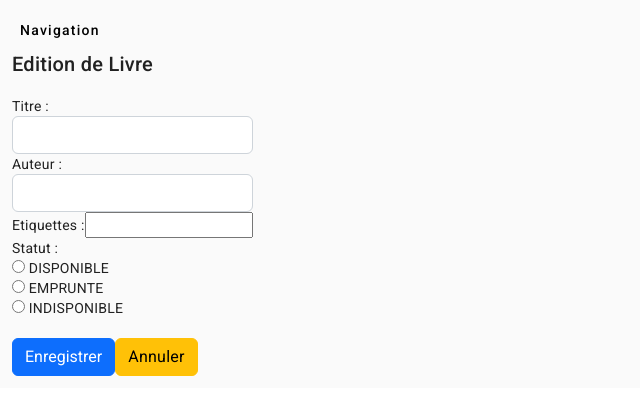
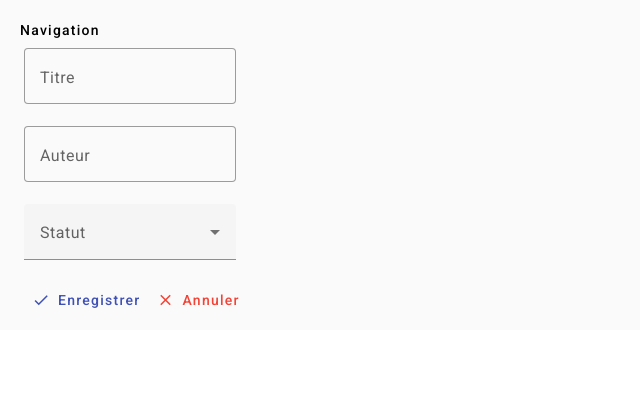
Before and after one commit to Francois-Thiebert/BibliothequeAngular, an Angular app in the folder projetBibliothequeAngular/: page /livre/add in a window 1280 px wide. Shown: the top 414 px of the page, without its empty margins (0-640 px from the left). Built offline with nearby package versions, Linux system fonts and the light colour scheme.

Commit message:
Ajout de Material sur les components de liste et d'édition de livres

```diff
--- a/projetBibliothequeAngular/src/app/components/livre/edit-livre/edit-livre.component.html
+++ b/projetBibliothequeAngular/src/app/components/livre/edit-livre/edit-livre.component.html
@@ -1,33 +1,38 @@
-<h2>Edition de Livre</h2>
-
-<div>
+<div class="container">
   <div>
-    <label for="titre">Titre :</label>
-    <input type="titre" [(ngModel)]="livre.titre" class="form-control">
+    <mat-form-field appearance="outline" >
+      <mat-label>Titre</mat-label>
+      <input matInput placeholder="Titre" [(ngModel)]="livre.titre">
+    </mat-form-field>
   </div>
   <div>
-    <label for="auteur">Auteur :</label>
-    <input type="auteur" [(ngModel)]="livre.auteur" class="form-control">
+    <mat-form-field appearance="outline">
+      <mat-label>Auteur</mat-label>
+      <input matInput placeholder="Auteur" [(ngModel)]="livre.auteur">
+    </mat-form-field>
   </div>
-  <div>
+
+  <!-- <div>
     <label for="etiquettes">Etiquettes :</label>
     <input type="etiquettes" [(ngModel)]="livre.etiquettes">
+  </div> -->
+
+
+  <div>
+    <mat-form-field appearance="fill">
+      <mat-label>Statut</mat-label>
+      <mat-select  placeholder="Statut" [(ngModel)]="livre.statut">
+        <mat-option *ngFor="let statut of statuts" [value]='statut'> {{ statut }} </mat-option>
+      </mat-select>
+    </mat-form-field>
+
   </div>
-  <div>
-    <label for="statut">Statut : </label>
 
-    <div *ngFor="let statut of statuts">
-      <label for="{{statut}}">
-        <input id="{{statut}}" [value]='statut' type="radio" name="statuts" [(ngModel)]="livre.statut">
-        {{statut}}
-      </label>
-    </div>
-    <br>
-  </div>
   <div class="form-group">
-    <button (click)="save()" class="btn btn-primary">
-      Enregistrer
+    <button mat-button color="primary" (click)="save()">
+      <mat-icon>done</mat-icon> Enregistrer
     </button>
-    <a routerLink="/livres" class="btn btn-warning">Annuler</a>
+    <a routerLink="/livres" mat-button color="warn">
+      <mat-icon>clear</mat-icon>Annuler</a>
   </div>
 </div>
--- a/projetBibliothequeAngular/src/app/components/livre/liste-livres/liste-livres.component.html
+++ b/projetBibliothequeAngular/src/app/components/livre/liste-livres/liste-livres.component.html
@@ -1,18 +1,18 @@
-
-<table class ="table">
+<div class="container rounded">
+  <table class ="table table-hover table-striped">
     <thead>
-    <tr>
-      <th>Id</th>
-      <th>Titre</th>
-      <th>Auteur</th>
-      <th>Etiquettes</th>
-      <th>Emprunts</th>
-      <th>Statut</th>
+      <tr color="primary">
+        <th >Id</th>
+        <th >Titre</th>
+        <th >Auteur</th>
+        <th >Etiquettes</th>
+        <th >Emprunts</th>
+        <th >Statut</th>
         <th>Edition</th>
         <th>Suppression</th>
       </tr>
     </thead>
-  <tbody>
+    <tbody class="">
       <tr *ngFor="let l of livres">
         <td>{{ l.id }}</td>
         <td>{{ l.titre }}</td>
@@ -20,26 +20,23 @@
         <td>{{ l.emprunts }}</td>
         <td>{{ l.etiquettes }}</td>
         <td>{{ l.statut }}</td>
-      <td>{{ l.statut }}</td>
 
         <td>
-        <a routerLink="/livre/edit/{{ l.id }}"
-            routerLinkActive="active"
-            class="btn btn-primary">Editer</a>
+          <a mat-raised-button color="primary" routerLink="/livre/edit/{{ l.id }}"
+              routerLinkActive="active">
+              <mat-icon>create</mat-icon>Editer</a>
         </td>
         <td>
-        <button class="btn btn-danger" (click)="delete(l.id!)">
+          <button mat-raised-button color="warn" (click)="delete(l.id!)">
+            <mat-icon>delete</mat-icon>
             Supprimer
           </button>
         </td>
-      <!-- <td>
-        <button class="btn btn-danger" (click)="rendre(l.id!)">
-          rendre
-        </button>
-      </td> -->
       </tr>
     </tbody>
 
   </table>
 
-<app-link etiquetteLien="Nouveau livre" lien="/livre/add"></app-link>
+  <a mat-raised-button color="primary" routerLink="/livre/add">
+    <mat-icon>add</mat-icon> Nouveau livre</a>
+</div>
```
Lines whose indentation alone changed are shown as unchanged.
